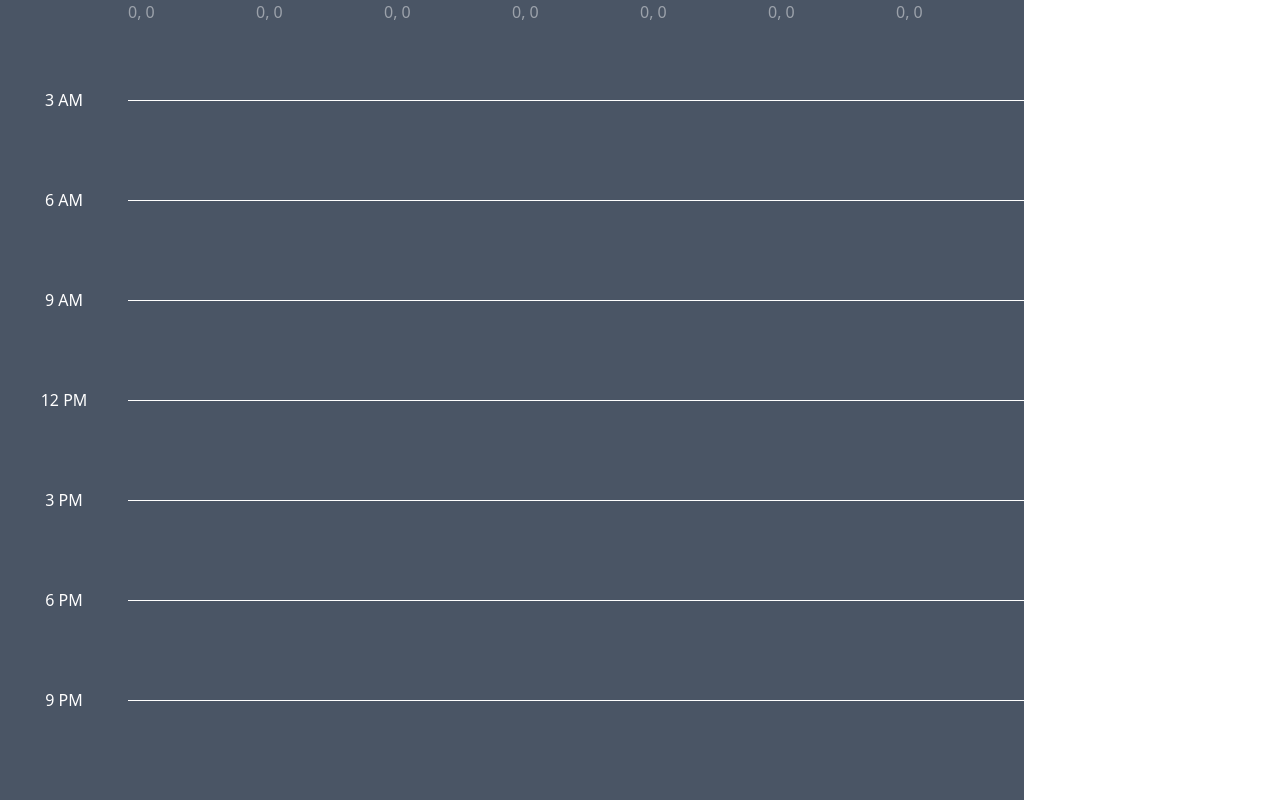
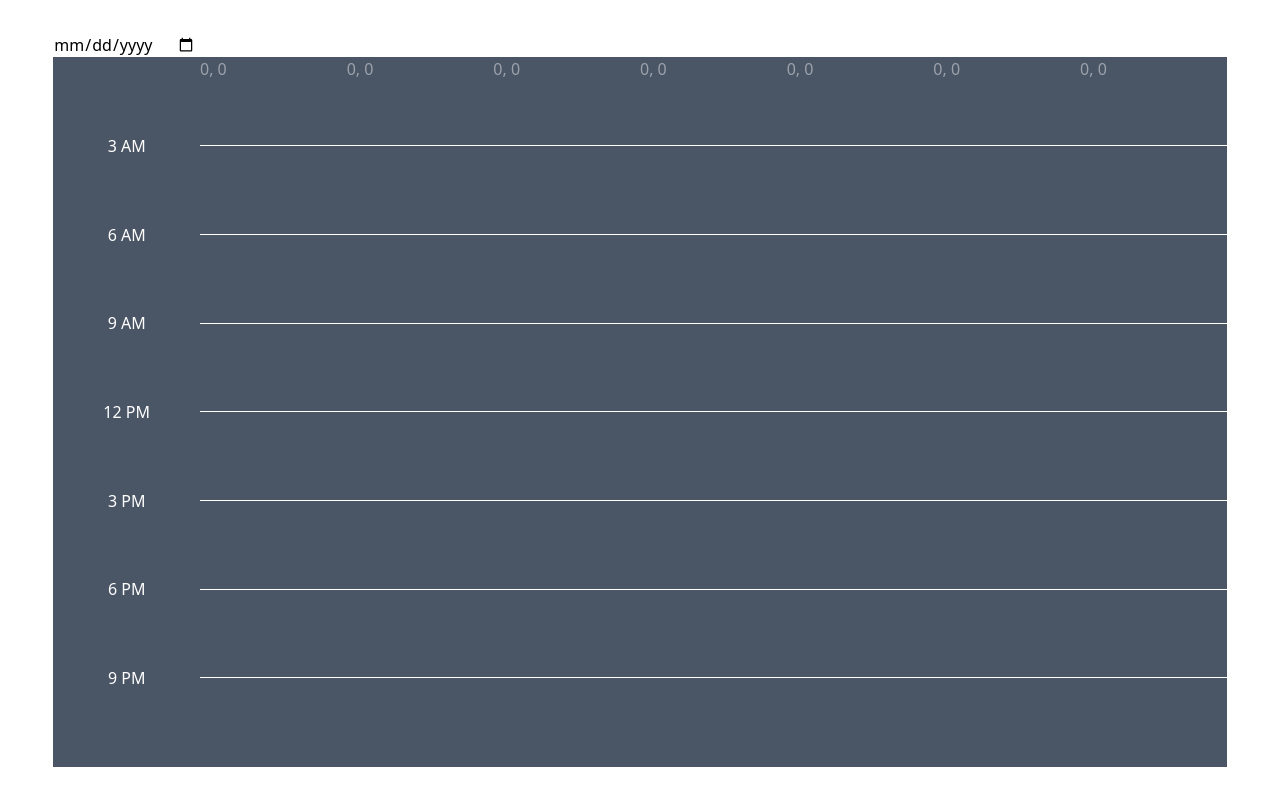
Before and after one commit to quirinecker/vue-calendar, a Vue app: page / in a window 1280 px wide. Built offline with nearby package versions, Linux system fonts and the light colour scheme.

Commit message:
improved calendar. it now has date swticher and the event creation works

```diff
--- a/src/App.vue
+++ b/src/App.vue
@@ -3,12 +3,14 @@ import { ref } from 'vue';
 import type { AnonymousEvent } from './lib';
 import Calendar from './components/Calendar.vue';
 
-const events = ref<(Event | AnonymousEvent)[]>([])
+const events = ref<AnonymousEvent[]>([])
 </script>
 
 <template>
-	<main>
-		<Calendar :events="events" @quick-create="console.log" />
+	<main class="flex justify-center items-center h-screen w-screen">
+		<div class="w-11/12 h-11/12 overflow-scroll">
+			<Calendar v-model:events="events" />
+		</div>
 	</main>
 </template>
 
--- a/src/components/Calendar.vue
+++ b/src/components/Calendar.vue
@@ -1,13 +1,36 @@
 <script setup lang="ts">
-import { defineProps, ref } from 'vue';
+import { computed, ref, watch } from 'vue';
 import type { AnonymousEvent, Seperator, Timespan } from '../lib';
 import CalendarHeader from './CalendarHeader.vue';
 import CalendarCollumn from './CalendarCollumn.vue';
-import moment from 'moment';
+import moment, { type Moment } from 'moment';
 
-defineProps<{
-	events: (AnonymousEvent | Event)[]
-}>()
+const events = defineModel<AnonymousEvent[]>('events', {required: true})
+const dateString = ref("")
+const date = computed(() => moment(dateString.value))
+
+type Day = {
+	date: Moment
+	events: AnonymousEvent[]
+}
+
+const week = computed(() => {
+	return moment(date.value).startOf('week')
+})
+
+const days = computed<Day[]>(() => {
+	return [...Array(7).keys()].map((i) => ({
+		date: moment(week.value.day(i)),
+		events: events.value.filter(
+			(event) => event.from >= week.value.day(i).startOf('day') && event.to <= week.value.day(i).endOf('day')
+		)
+	}))
+})
+
+watch(days, () => {
+	console.log("days", days.value)
+})
+
 
 const emits = defineEmits<{
 	(e: 'quick-create', timespan: AnonymousEvent): void
@@ -23,25 +46,33 @@ const seperators = ref<Seperator[]>([
 	{ text: '9 PM', time: moment().hour(21) },
 ])
 
-function quickCreate(timespan: Timespan) {
-	console.log(`Event from ${timespan.from * 24} to ${timespan.to * 24}`)
-	emits('quick-create', {
-		to: moment().hours(timespan.to * 24),
-		from: moment().hours(timespan.from * 24)
-	})
+function quickCreate(date: Moment, timespan: Timespan) {
+	console.log(`Event from ${timespan.from * 24 * 3600 * 1000} to ${timespan.to * 24 * 3600 * 1000} `)
+	const newEvent: AnonymousEvent = {
+		from: moment(date).minutes(timespan.from * 24 * 60),
+		to: moment(date).minutes(timespan.to * 24 * 60)
+	}
+	emits('quick-create', newEvent)
+	events.value.push(newEvent)
 }
 
 </script>
 
 <template>
-	<div class="calendar flex flex-row">
-		<CalendarHeader :seperators="seperators" />
-		<CalendarCollumn :seperators="seperators" @quick-create="quickCreate" />
-		<CalendarCollumn :seperators="seperators" @quick-create="quickCreate" />
-		<CalendarCollumn :seperators="seperators" @quick-create="quickCreate" />
-		<CalendarCollumn :seperators="seperators" @quick-create="quickCreate" />
-		<CalendarCollumn :seperators="seperators" @quick-create="quickCreate" />
-		<CalendarCollumn :seperators="seperators" @quick-create="quickCreate" />
-		<CalendarCollumn :seperators="seperators" @quick-create="quickCreate" />
+	<div class="w-full h-full flex flex-col">
+		<div><input type="date" v-model="dateString" /></div>
+		<div class="calendar flex flex-row w-full flex-1 items-stretch">
+			<CalendarHeader :seperators="seperators" />
+
+			<CalendarCollumn
+				v-for="day in days"
+				:seperators="seperators"
+				:day="day.date"
+				:events="day.events"
+				@quick-create="quickCreate"
+			/>
+
+		</div>
+
 	</div>
 </template>
--- a/src/components/CalendarCollumn.vue
+++ b/src/components/CalendarCollumn.vue
@@ -1,14 +1,18 @@
 <script setup lang="ts">
 import { computed, ref, useTemplateRef } from 'vue';
 import CalendarSeperator from './CalendarSeperator.vue';
-import type { Seperator, Timespan } from '../lib';
+import type { AnonymousEvent, Seperator, Timespan } from '../lib';
+import type { Moment } from 'moment';
+import CalendarEvent from './CalendarEvent.vue';
 
-defineProps<{
+const props = defineProps<{
 	seperators: Seperator[],
+	day: Moment
+	events: AnonymousEvent[]
 }>()
 
 const emit = defineEmits<{
-	(e: 'quick-create', event: Timespan): void,
+	(e: 'quick-create', day: Moment, event: Timespan): void,
 }>()
 
 const isDragging = ref(false)
@@ -27,7 +31,7 @@ const top = computed(() => {
 function dragStart(e: MouseEvent) {
 	console.log(e.target)
 	height.value = 0
-	startY.value = e.clientY
+	startY.value = offset(e.clientY)
 	isDragging.value = true
 }
 
@@ -36,7 +40,11 @@ function dragging(e: MouseEvent) {
 		return
 	}
 
-	height.value = e.clientY - startY.value
+	height.value = offset(e.clientY) - startY.value
+}
+
+function offset(n: number) {
+	return n - (column.value?.getBoundingClientRect().top ?? 0)
 }
 
 function dragStop(_: MouseEvent) {
@@ -49,21 +57,26 @@ function dragStop(_: MouseEvent) {
 
 	const timeFrom = startY.value / column.value.offsetHeight
 	const timeTo = (startY.value + height.value) / column.value.offsetHeight
-	emit('quick-create', {
+	emit('quick-create', props.day, {
 		from: timeFrom,
 		to: timeTo
 	})
+
+	height.value = 0
+	startY.value = 0
 }
 </script>
 
 <template>
 	<div ref="column" @mousedown="dragStart" @mouseup="dragStop" @mousemove="dragging"
-		class="bg-gray-600 text-white relative h-screen w-32 flex flex-col justify-evenly">
+		class="bg-gray-600 text-white relative h-full flex flex-col flex-1 justify-evenly">
 		<CalendarSeperator v-for="sep in seperators" :seperator="sep">
 			<hr class="w-full">
 		</CalendarSeperator>
 		<div class="absolute w-full h-32 top-20 bg-black opacity-45"
 			:style="{ height: `${Math.abs(height)}px`, top: `${top}px` }">{{ startY }}, {{ height }}</div>
+
+		<CalendarEvent v-for="event in events" :event="event" />
 	</div>
 </template>
 
--- /dev/null
+++ b/src/components/CalendarEvent.vue
@@ -0,0 +1,29 @@
+<script setup lang="ts">
+import { computed } from 'vue';
+import type { AnonymousEvent } from '../lib';
+import moment from 'moment';
+
+const props = defineProps<{
+	event: AnonymousEvent
+}>()
+
+const dimensions = computed(() => {
+	const start_of_day = moment(props.event.from).startOf('day')
+	const minutes_in_day = 24 * 60
+	const from_percentage = props.event.from.diff(start_of_day, 'minutes') / minutes_in_day
+	const to_percentage = props.event.to.diff(start_of_day, 'minutes') / minutes_in_day
+
+	console.log(from_percentage, to_percentage)
+
+	return {
+		top: Math.abs(from_percentage) * 100,
+		height: (to_percentage - from_percentage) * 100
+	}
+})
+
+</script>
+
+<template>
+	<div class="absolute w-full h-0 top-20 bg-black opacity-45"
+		:style="{ top: `${dimensions.top}%`, height: `${dimensions.height}%` }"></div>
+</template>
--- a/src/components/CalendarHeader.vue
+++ b/src/components/CalendarHeader.vue
@@ -11,7 +11,7 @@ defineProps<{
 </script>
 
 <template>
-	<div class="calendar-legend bg-gray-600 text-white relative h-screen w-32 flex flex-col justify-evenly">
+	<div class="calendar-legend bg-gray-600 text-white relative h-full w-fit flex flex-col flex-1 justify-evenly">
 		<CalendarSeperator v-for="sep in seperators" :seperator="sep">
 			{{ sep.text }}
 		</CalendarSeperator>
--- a/src/lib.ts
+++ b/src/lib.ts
@@ -10,10 +10,7 @@ export type Timespan = {
 	to: number
 }
 
-export type Event = {
-	title: string,
+export type AnonymousEvent = {
 	from: Moment,
 	to: Moment
 }
-
-export type AnonymousEvent = Omit<Event, 'title'>
```
